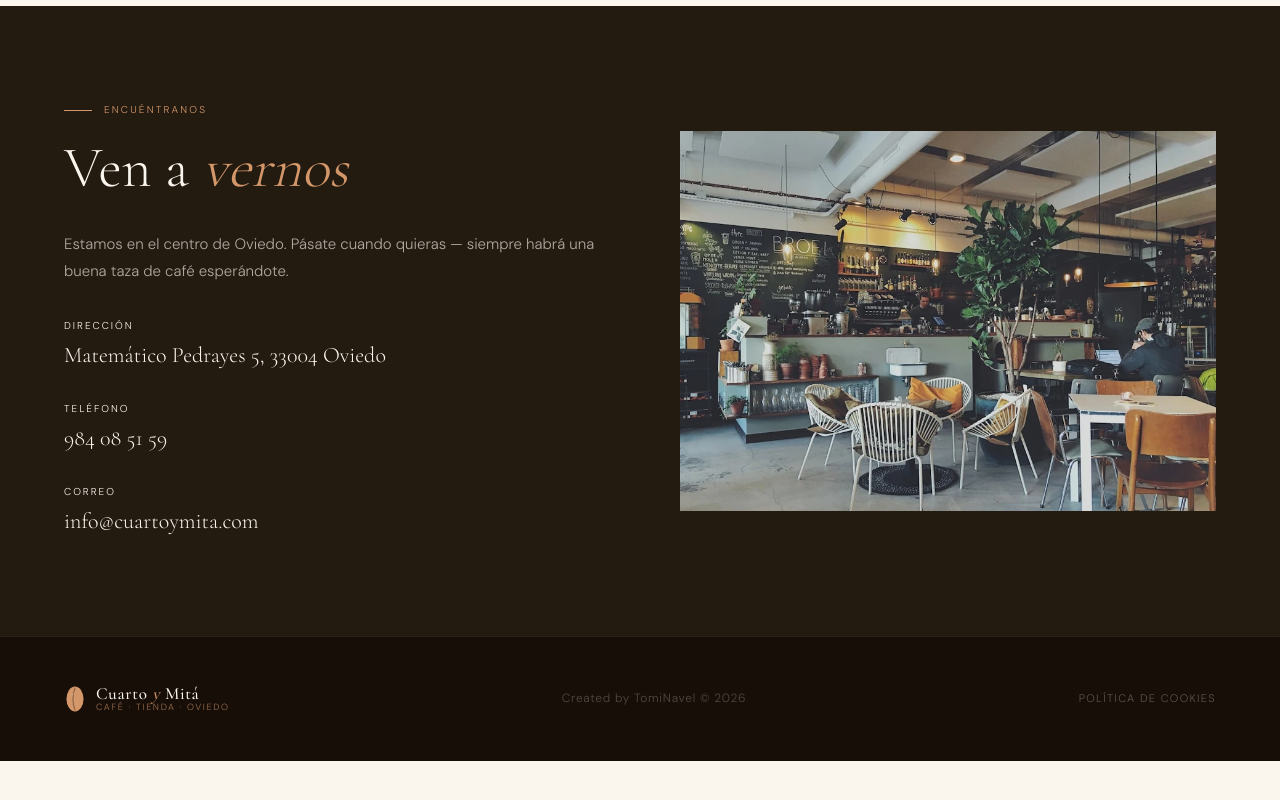
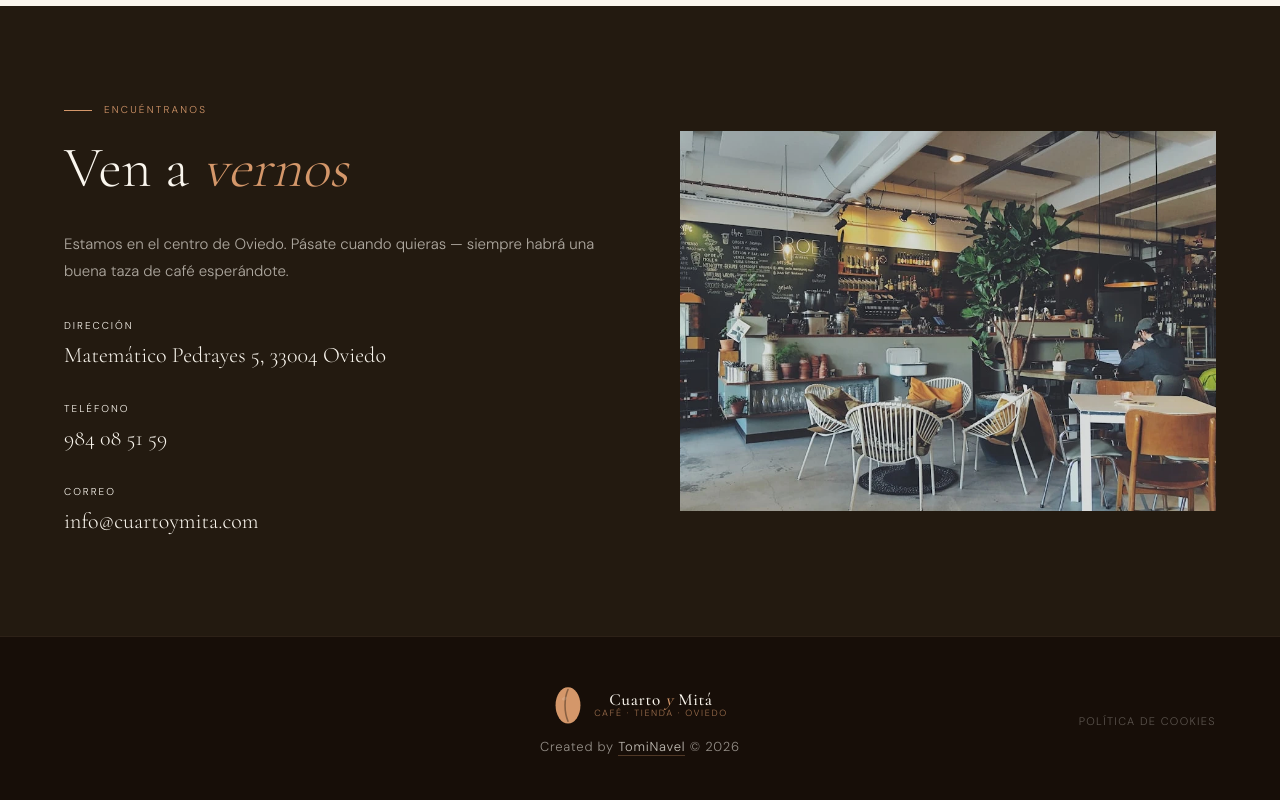
Before and after one commit to TomiNavel/cuartoymita2, a Next.js app: page / in a window 1280 px wide. Shown: the part 2932-3732 px from the top of the page. Before the commit the page ends 3693 px from the top, so only its background shows below. Built offline with nearby package versions, Linux system fonts and the light colour scheme.

Commit message:
feat: redesign footer with centered logo, brighter credit text and visible hover

```diff
--- a/src/app/globals.css
+++ b/src/app/globals.css
@@ -13,17 +13,17 @@
   --ink: #170e08;
 }
 
-@theme inline {
-  --color-cream: var(--cream);
-  --color-parchment: var(--parchment);
-  --color-dark: var(--dark);
-  --color-brown: var(--brown);
-  --color-terra: var(--terra);
-  --color-terra-light: var(--terra-lt);
-  --color-terra-dark: var(--terra-dk);
-  --color-gold: var(--gold);
-  --color-warm-mid: var(--warm-mid);
-  --color-ink: var(--ink);
+@theme {
+  --color-cream: #faf6ee;
+  --color-parchment: #ede3d2;
+  --color-dark: #231a10;
+  --color-brown: #3a2415;
+  --color-terra: #9e623b;
+  --color-terra-light: #c4875a;
+  --color-terra-dark: #7a4a28;
+  --color-gold: #d4976a;
+  --color-warm-mid: #c8a882;
+  --color-ink: #170e08;
 
   --font-display: var(--font-cormorant);
   --font-body: var(--font-dm-sans);
--- a/src/components/layout/Footer.tsx
+++ b/src/components/layout/Footer.tsx
@@ -4,34 +4,45 @@ import Logo from "./Logo";
 export default function Footer() {
   return (
     <footer
-      className="flex flex-col gap-6 px-16 py-12 sm:flex-row sm:items-center sm:justify-between"
+      className="grid grid-cols-1 items-center gap-8 px-16 py-12 sm:grid-cols-[1fr_auto_1fr]"
       style={{
         background: "var(--ink)",
         borderTop: "1px solid rgba(200,168,130,0.12)",
       }}
     >
-      <Link href="/" className="flex items-center no-underline">
-        <Logo variant="dark" />
-      </Link>
+      {/* Spacer izquierdo para centrar el bloque del medio */}
+      <div className="hidden sm:block" />
 
-      <div
-        className="text-[12px] tracking-[0.06em]"
-        style={{ color: "rgba(250,246,238,0.25)" }}
-      >
-        Created by {" "}
-            <Link
-              className="hover:underline"
-              href={"https://www.tominavel.com"}
-            >
-              TomiNavel
-            </Link>
-            {" "} © {new Date().getFullYear()}
+      {/* Logo + frase centrados */}
+      <div className="flex flex-col items-center gap-3 text-center">
+        <Link href="/" className="no-underline">
+          <Logo variant="dark" size={32} />
+        </Link>
+        <div
+          className="text-[13px] tracking-[0.06em]"
+          style={{ color: "rgba(250,246,238,0.55)" }}
+        >
+          Created by{" "}
+          <a
+            href="https://www.tominavel.com"
+            target="_blank"
+            rel="noopener noreferrer"
+            className="border-b transition-colors hover:text-terra-light hover:border-terra-light"
+            style={{
+              color: "rgba(250,246,238,0.75)",
+              borderColor: "rgba(212,151,106,0.3)",
+            }}
+          >
+            TomiNavel
+          </a>{" "}
+          © {new Date().getFullYear()}
+        </div>
       </div>
 
-      <div className="flex gap-5">
+      <div className="flex justify-center gap-5 sm:justify-end">
         <Link
           href="/politica-cookies"
-          className="text-[11px] uppercase tracking-[0.12em] no-underline transition-colors"
+          className="text-[11px] uppercase tracking-[0.12em] no-underline transition-colors hover:text-terra-light"
           style={{ color: "rgba(250,246,238,0.3)" }}
         >
           Política de cookies
```
